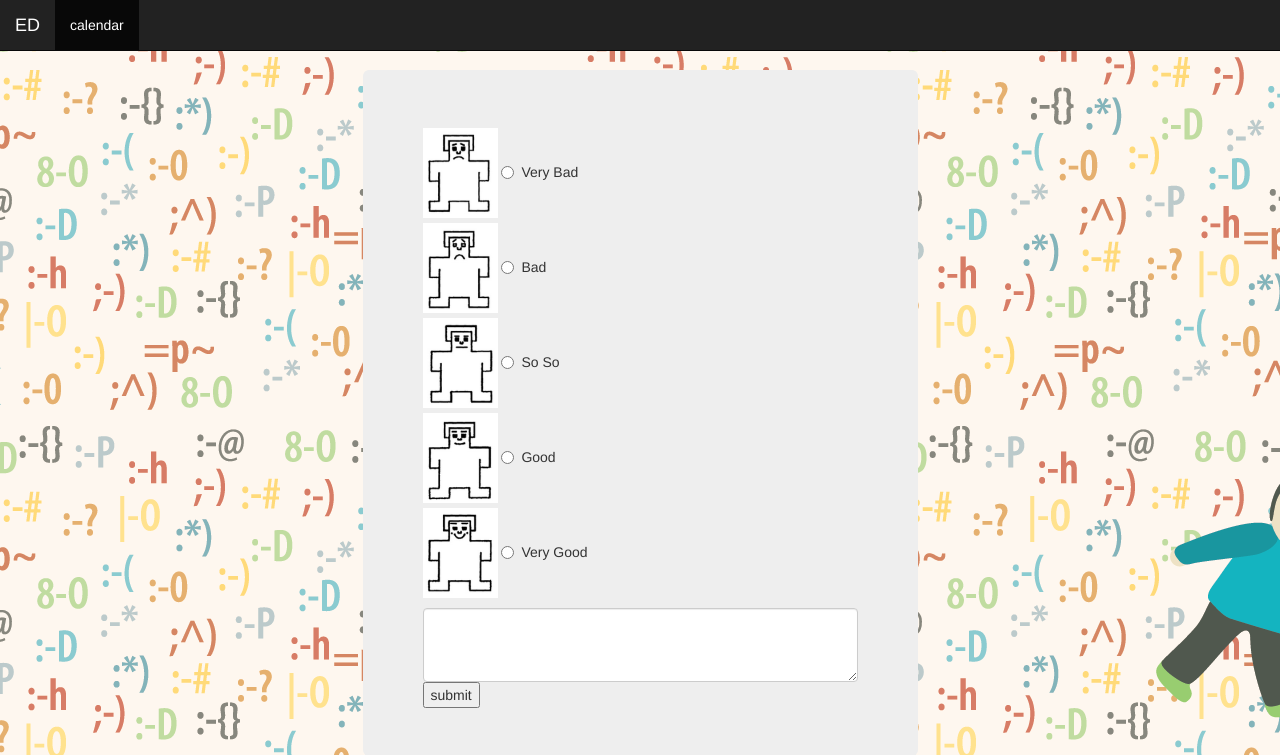
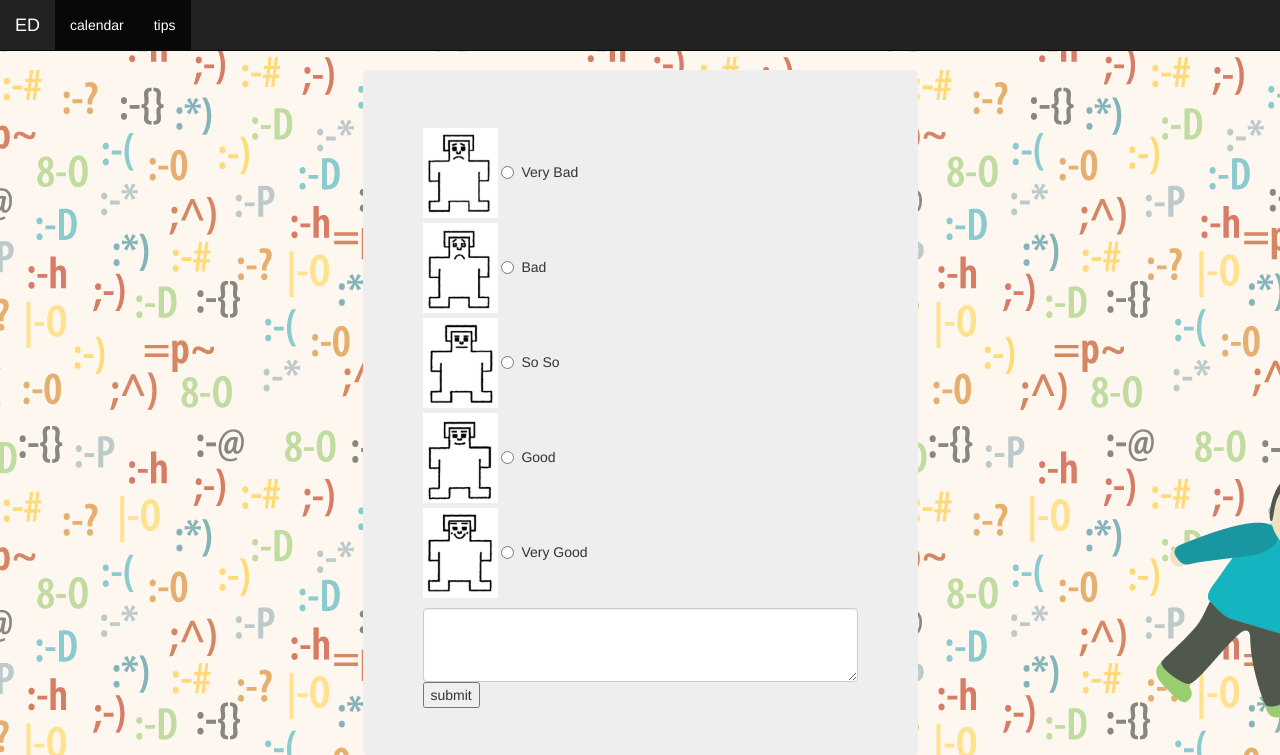
Before and after one commit to pinetree408/emotiondiary, a Flask app: page /calendar/create in a window 1280 px wide. Shown: the top 755 px of the page. Run offline with Flask 2, Linux system fonts and the light colour scheme; parts of the project's set-up code (start-up, migrations or seed data) failed here and were passed over; some libraries are stand-ins or nearby versions.

Commit message:
Add nav bar button for tip interface

```diff
--- a/templates/layout.html
+++ b/templates/layout.html
@@ -25,6 +25,7 @@
         <div class="collapse navbar-collapse" id="bs-example-navbar-collapse-1">
           <ul class="nav navbar-nav">
             <li class="active"><a href="/calendar">calendar</a></li>
+            <li class="active"><a href="/tips">tips</a></li>
           </ul>
         </div>
       </div>
```
